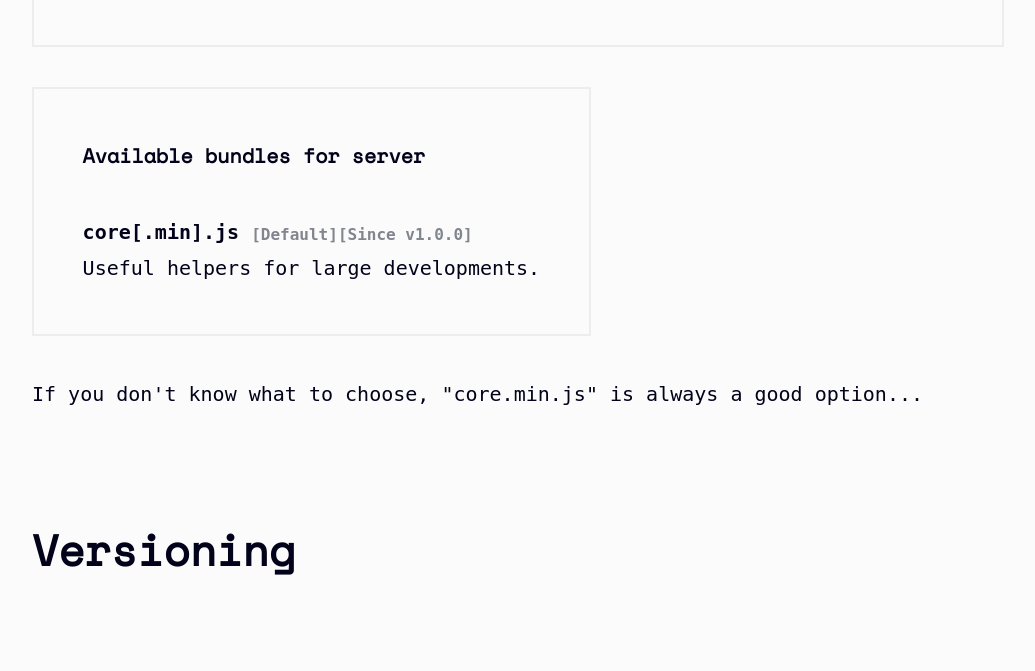
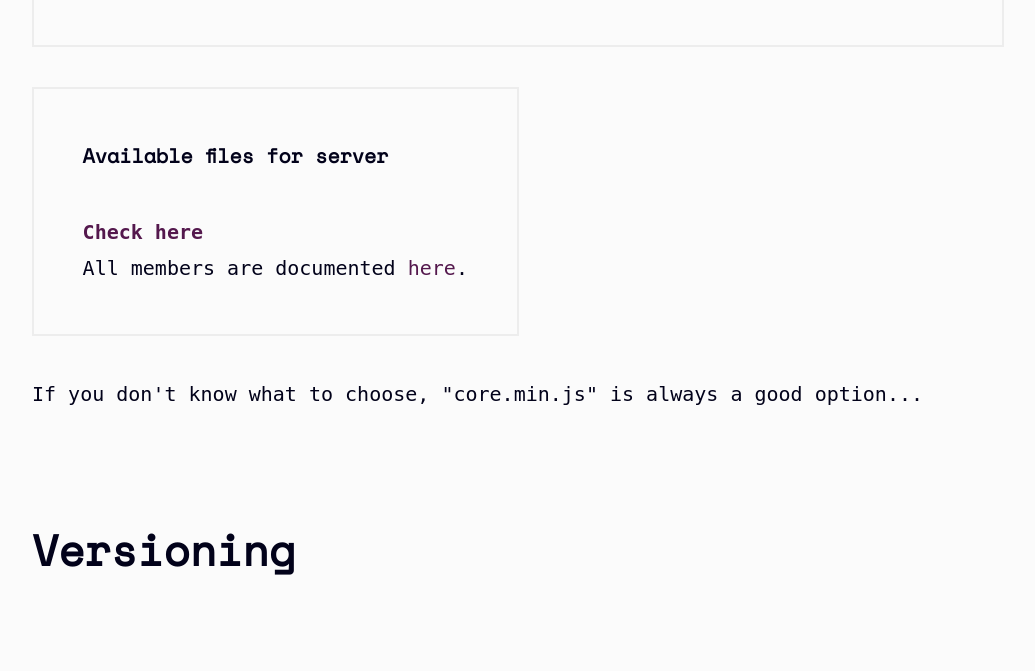
Before and after one commit to justjs/just, a website: page docs/static/non-versioned/index.html in a window 1280 px wide. Shown: the part 4078-4749 px from the top of the page, without its empty margins (122-1157 px from the left). Drawn offline with Linux system fonts and the light colour scheme.

Commit message:
DOC: Update distributed files

```diff
--- a/docs/static/non-versioned/index.html
+++ b/docs/static/non-versioned/index.html
@@ -132,12 +132,12 @@
 						</div>
 					</dl>
 				</figure>
-				<figure id='available-bundles-server'>
-					<figcaption>Available bundles for server</figcaption>
+				<figure id='available-files-server'>
+					<figcaption>Available files for server</figcaption>
 					<dl>
 						<div>
-							<dt>core[.min].js <span class='footnote'>[Default]</span><span class='footnote'>[Since v1.0.0]</span></dt>
-							<dd>Useful helpers for large developments.</dd>
+							<dt><a href='https://github.com/justjs/just/blob/master/src/server/index.js' target='_blank' rel='noopener noreferrer'>Check here</a></dt>
+							<dd>All members are documented <a href='/%{tag}%/server/index.html' target='_blank' rel='noopener noreferrer'>here</a>.</dd>
 						</div>
 					</dl>
 				</figure>
```
